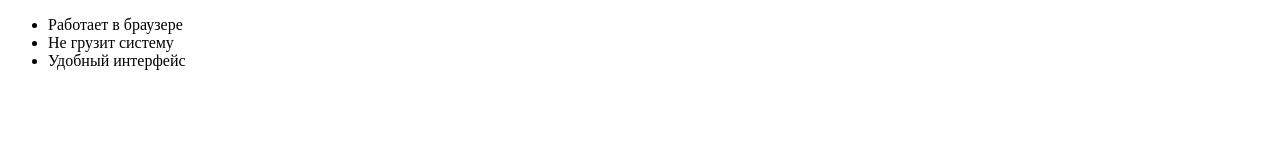
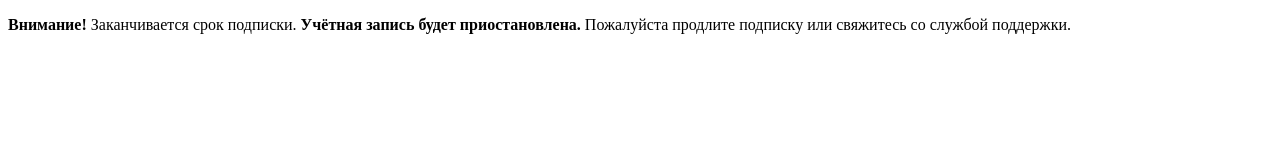
Before and after one commit to aleksandr003/Tutorial, a plain HTML site: page index.html in a window 1280 px wide. Drawn offline with Linux system fonts and the light colour scheme.

Commit message:
добавил тег strong

```diff
--- a/index.html
+++ b/index.html
@@ -7,10 +7,10 @@
     <title>Document555</title>
   </head>
   <body>
-      <ul>
-        <li>Работает в браузере</li>
-        <li>Не грузит систему</li>
-        <li>Удобный интерфейс</li>
-      </ul>
+    <p>
+      <strong>Внимание!</strong> Заканчивается срок подписки.
+      <strong>Учётная запись будет приостановлена.</strong> Пожалуйста продлите
+      подписку или свяжитесь со службой поддержки.
+    </p>
   </body>
 </html>
```
